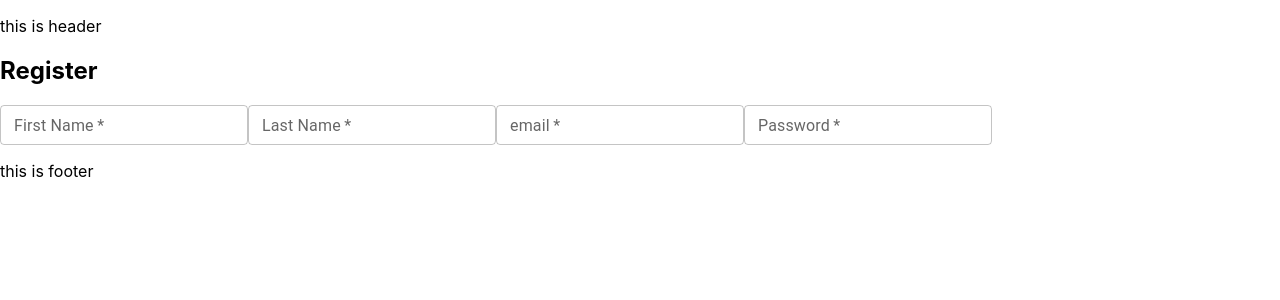
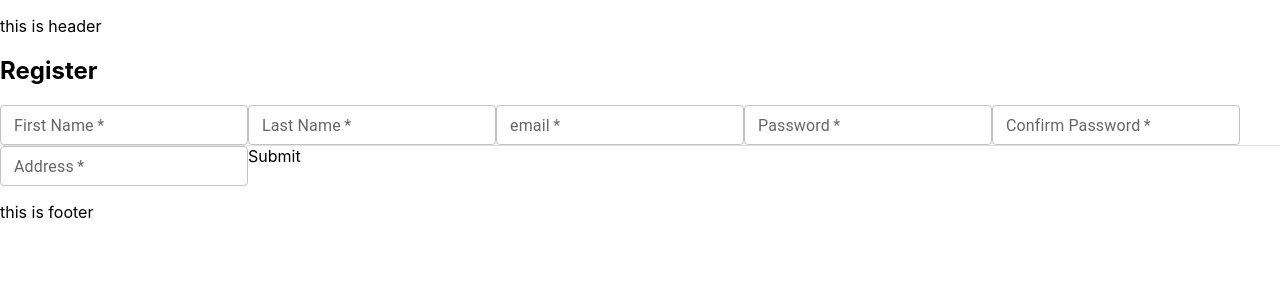
Before and after one commit to djongit/ecommerce-pern-app, a React (Create React App) app in the folder funky-client/: page /register in a window 1280 px wide. Shown: the top 300 px of the page. Built offline with nearby package versions, Linux system fonts and the light colour scheme.

Commit message:
Button component is created

```diff
--- /dev/null
+++ b/funky-client/src/components/button/Botton.js
@@ -0,0 +1,15 @@
+import React, { Children } from "react";
+import muiButton from '@mui/material/Button';
+import CircularProgress from '@mui/material/CircularProgress'
+
+const Button = (props) => {
+    return (
+        <muiButton
+        {...props}
+        >
+
+        </muiButton>
+    )
+}
+
+export default Button;
--- a/funky-client/src/components/textField/TextField.js
+++ b/funky-client/src/components/textField/TextField.js
@@ -2,7 +2,7 @@ import TextFieldLine from '@mui/material/TextField';
 import * as React from 'react';
 // import { useField } from 'formik';
 
-function TextField (props) {
+const TextField = (props) => {
 
     return (
         <TextFieldLine
--- a/funky-client/src/features/register/Register.js
+++ b/funky-client/src/features/register/Register.js
@@ -1,7 +1,8 @@
 import React, { useState } from 'react';
 import { Formik, Form } from 'formik';
 import TextField from '../../components/textField/TextField';
-
+import Button from '../../components/button/Botton'
+import { Divider } from '@mui/material';
 
 
 
@@ -16,28 +17,60 @@ export const Register = () => {
                     <h2>Register</h2>
                     <TextField
                         required
+                        name = 'firstName'
                         placeholder = 'First Name'
+                        id = 'user-first-name'
                         label = 'First Name'
                         size = 'small'
                     />
                     <TextField
                         required
+                        name = 'lastName'
                         placeholder = 'Last Name'
+                        id = 'user-last-name'
                         label = 'Last Name'
                         size = 'small'
                     />
                     <TextField
                         required
+                        name = 'email'
                         placeholder = 'email'
+                        id = 'user-email'
                         label = 'email'
                         size = 'small'
                     />
                     <TextField
                         required
+                        name = 'password'
                         placeholder = 'Password'
+                        id = 'user-password'
                         label = 'Password'
                         size = 'small'
                     />
+                    <TextField
+                        required
+                        name = 'confirmPassword'
+                        placeholder = 'confirmPassword'
+                        id = 'user-confirm-password'
+                        label = 'Confirm Password'
+                        size = 'small'
+                    />
+                    <Divider/>
+                    <TextField
+                        required
+                        name = 'address'
+                        placeholder = 'address'
+                        id = 'user-address'
+                        label = 'Address'
+                        size = 'small'
+                    />
+                    <Button
+                        name = 'submit'
+                        variant = 'contained'
+                        color = 'primary'
+                    >
+                    Submit
+                    </Button>
                 </Form>
 
             </Formik>
```
